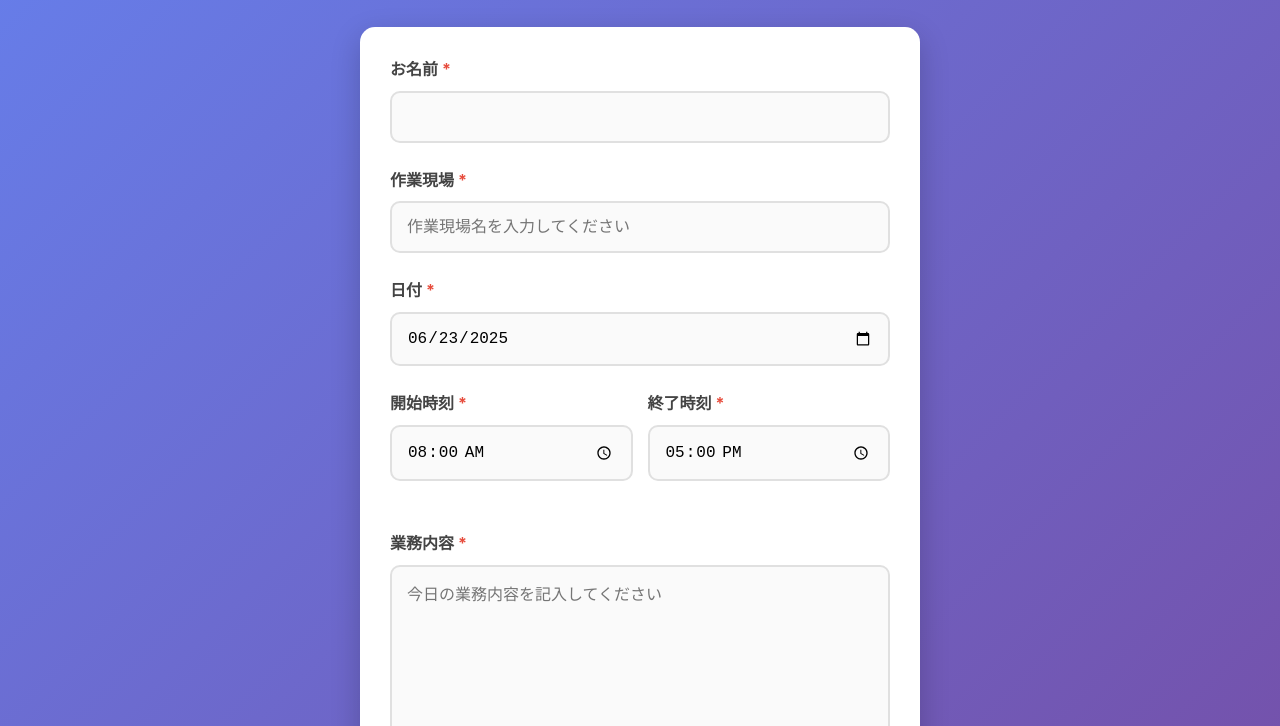
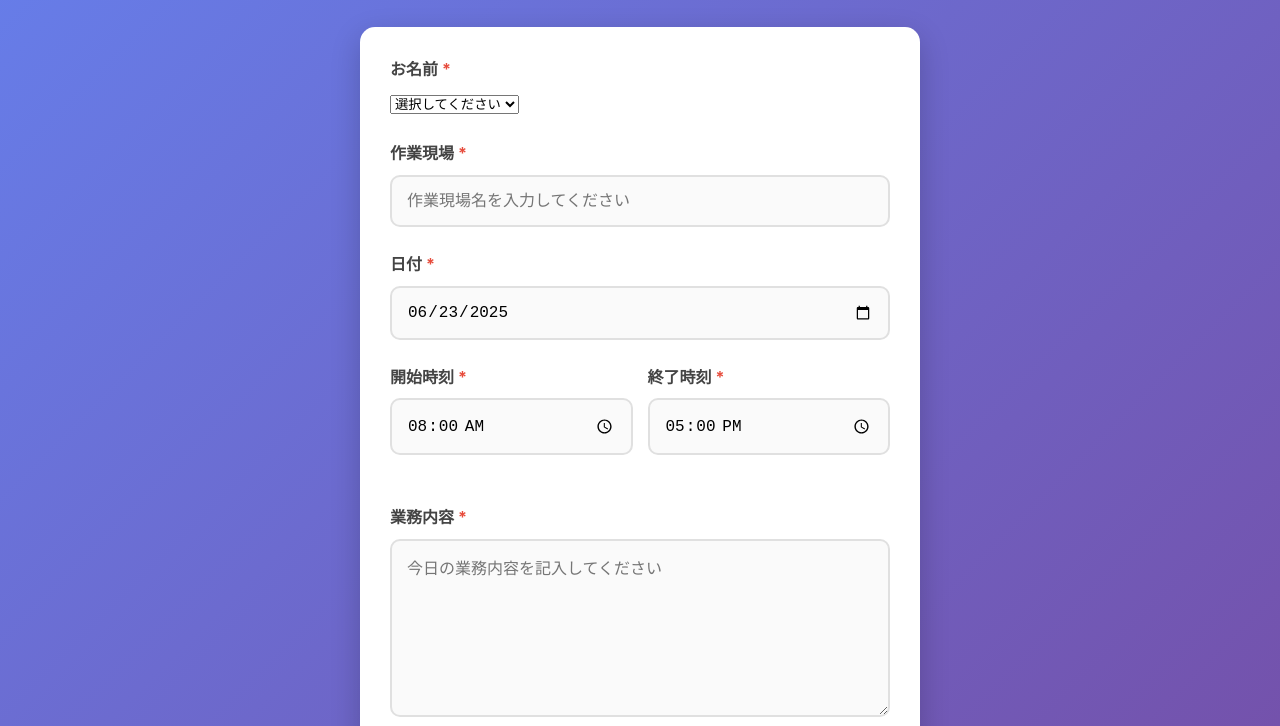
Before and after one commit to 121R049/nippou-app, a plain HTML site: page index.html in a window 1280 px wide. Shown: the part 74-800 px from the top of the page. Drawn offline with Linux system fonts and the light colour scheme.

Commit message:
Update index.html

```diff
--- a/index.html
+++ b/index.html
@@ -18,9 +18,21 @@
         <main>
             <form id="nippouForm" class="nippou-form">
                 <div class="form-group">
-                    <label for="name">お名前 <span class="required">*</span></label>
-                    <input type="text" id="name" name="name" required>
-                </div>
+    <label for="name">お名前 <span class="required">*</span></label>
+    <select id="name" name="name" required>
+        <option value="">選択してください</option>
+        <option value="関">関　芳和</option>
+        <option value="山岸">山岸　清彦</option>
+        <option value="黒川">黒川　彰好</option>
+        <option value="きみさん">吉田　喜三次</option>
+        <option value="下羽">下羽 政二</option>
+        <option value="若狭">若狭 道利</option>
+        <option value="山崎">山崎 三郎</option>
+        <option value="吉田広司">吉田広司</option>
+        <option value="加藤">加藤 憲之</option>
+        <option value="前田">前田 良夫</option>
+    </select>
+</div>
 
                 <div class="form-group">
                     <label for="worksite">作業現場 <span class="required">*</span></label>
```
